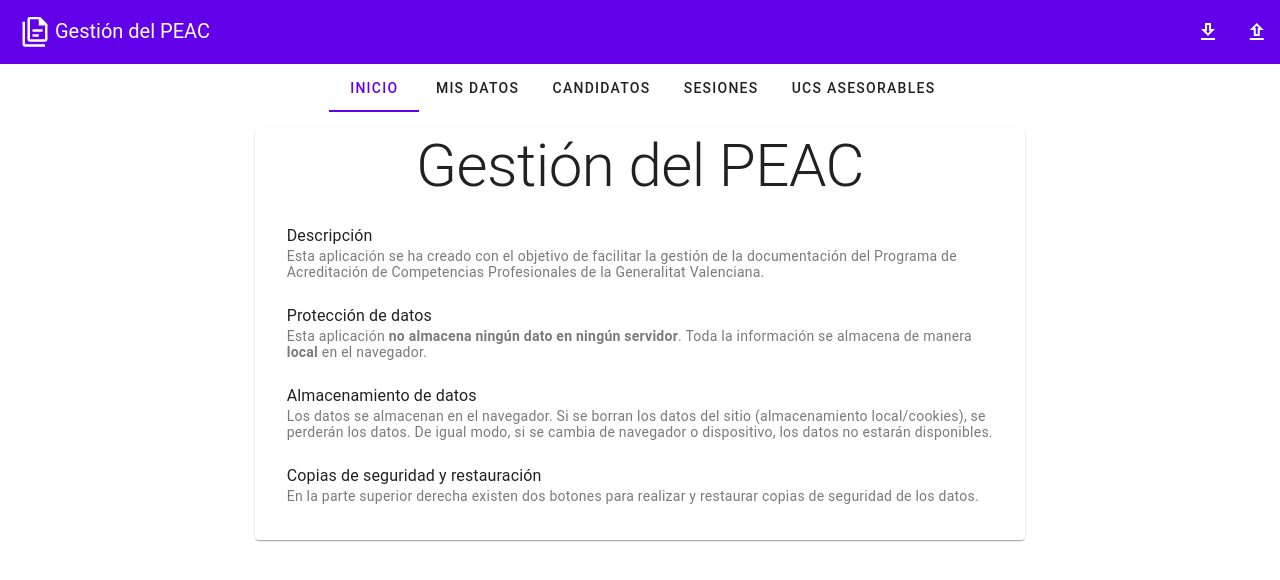
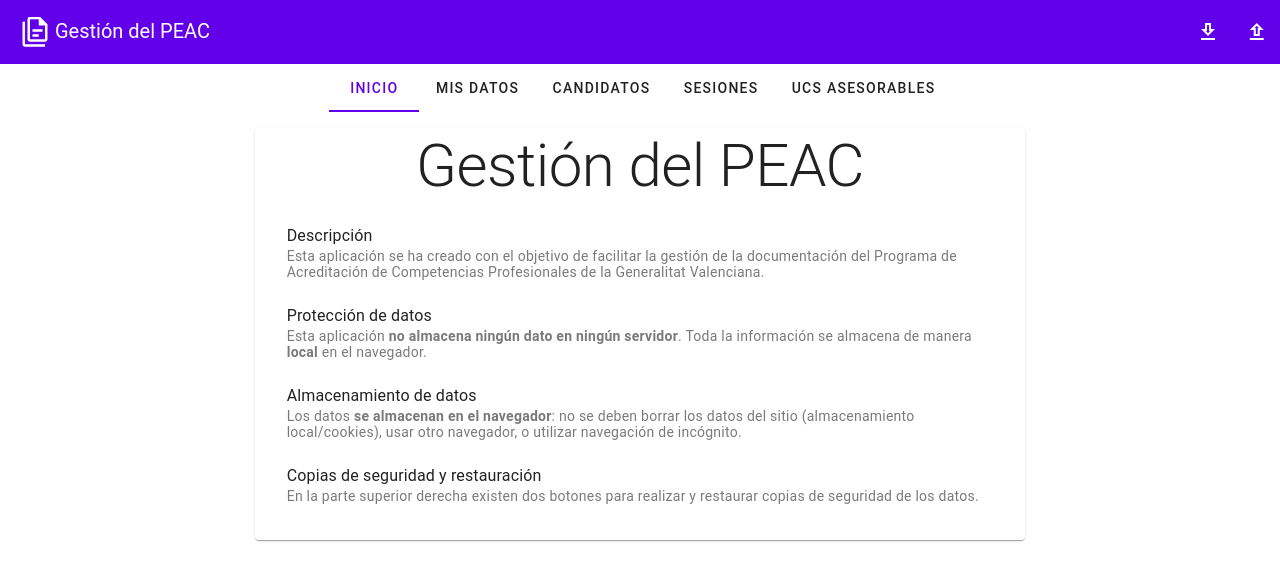
Before and after one commit to pedroprieto/gestion-acreditaciones, a Vue app: page /#/ in a window 1280 px wide. Shown: the top 580 px of the page. Built offline with nearby package versions, Linux system fonts and the light colour scheme.

Commit message:
Texto home

```diff
--- a/src/views/Home.vue
+++ b/src/views/Home.vue
@@ -28,11 +28,10 @@
               </v-list-item>
               <v-list-item>
                 <v-list-item-title>Almacenamiento de datos</v-list-item-title>
-                <v-list-item-subtitle
-                  >Los datos se almacenan en el navegador. Si se borran los
-                  datos del sitio (almacenamiento local/cookies), se perderán
-                  los datos. De igual modo, si se cambia de navegador o
-                  dispositivo, los datos no estarán disponibles.
+                <v-list-item-subtitle>
+                  Los datos <b>se almacenan en el navegador</b>: no se deben
+                  borrar los datos del sitio (almacenamiento local/cookies),
+                  usar otro navegador, o utilizar navegación de incógnito.
                 </v-list-item-subtitle>
               </v-list-item>
               <v-list-item>
```
